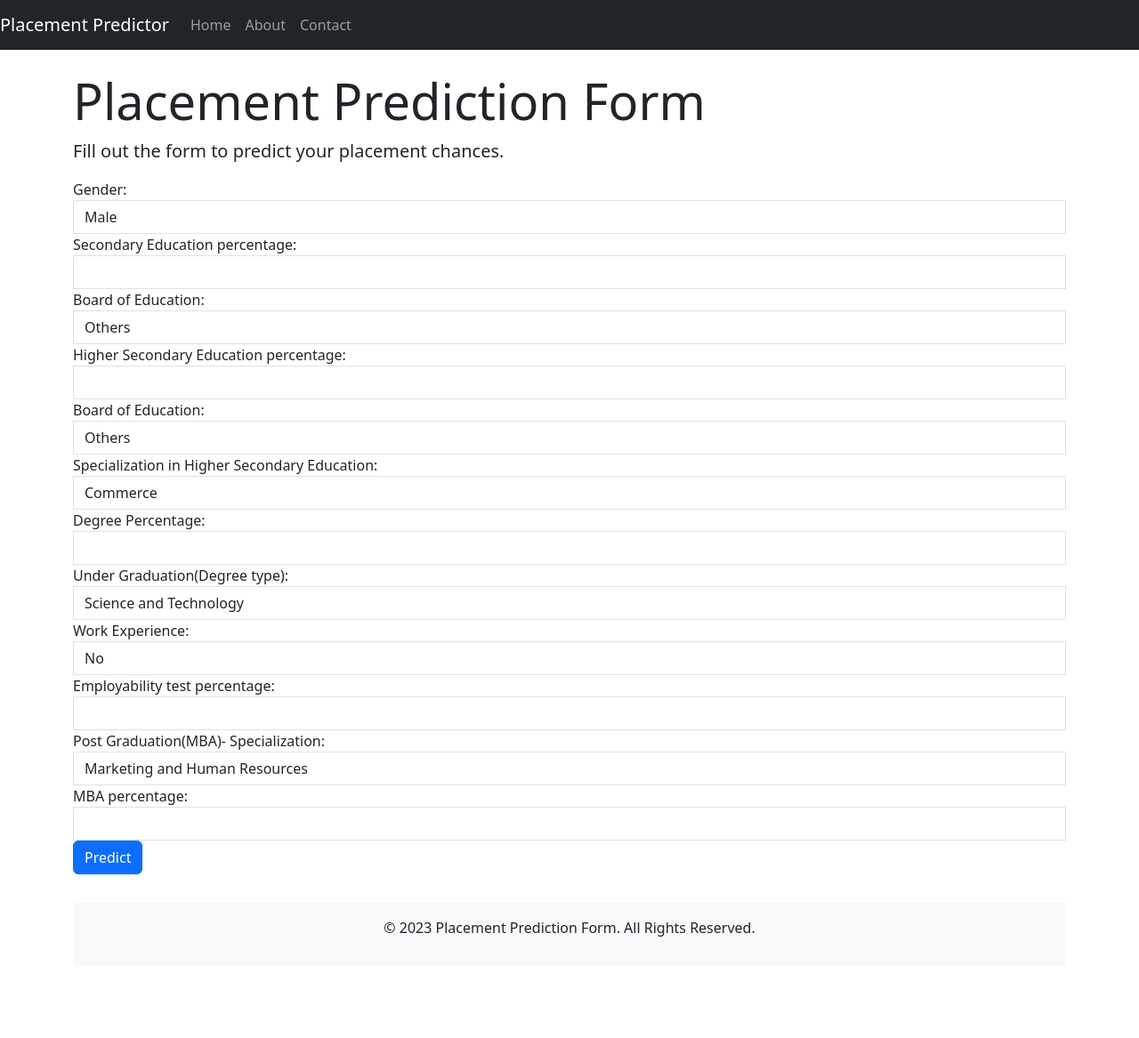
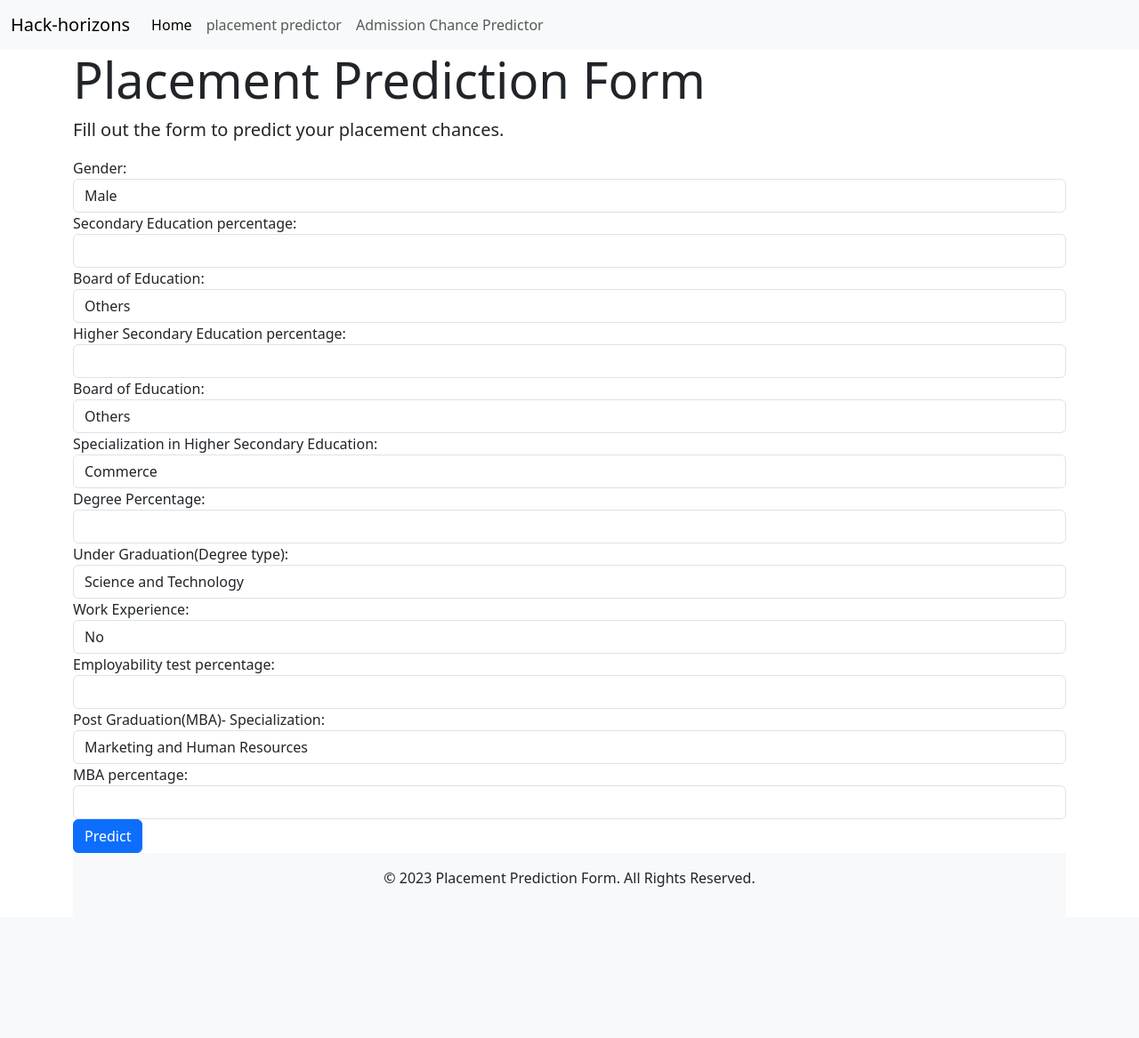
Before and after one commit to sainath-kadam/Hack_Horizons, a Python web app: template ml model/flask/templates/home_plm.html in a window 1280 px wide. Shown: the whole page at 89% size. After the commit the page ends 997 px from the top, so only its background shows below. Run offline with Jinja, Linux system fonts and the light colour scheme; the template is opened without the code that fills it, so the values that code supplies are empty.

Commit message:
Pending changes exported from your codespace

```diff
--- a/ml model/flask/templates/home_plm.html
+++ b/ml model/flask/templates/home_plm.html
@@ -10,49 +10,28 @@
     <!-- Bootstrap CSS -->
     <link rel="stylesheet" href="https://cdn.jsdelivr.net/npm/bootstrap@5.3.0-alpha3/dist/css/bootstrap.min.css">
 
-    <!-- Custom styles for this template -->
-    <style>
-        body {
-            padding-top: 5rem;
-            padding-bottom: 5rem;
-        }
-
-        .navbar {
-            margin-bottom: 2rem;
-        }
-
-        .form-control {
-            border-radius: 0;
-        }
-
-        footer {
-            margin-top: 2rem;
-            padding: 2rem 0;
-            background-color: #f5f5f5;
-        }
-    </style>
 </head>
 
 <body>
-    <!-- Navbar -->
-    <nav class="navbar navbar-expand-md navbar-dark bg-dark fixed-top">
-        <a class="navbar-brand" href="#">Placement Predictor</a>
-        <button class="navbar-toggler" type="button" data-toggle="collapse" data-target="#navbarCollapse"
-            aria-controls="navbarCollapse" aria-expanded="false" aria-label="Toggle navigation">
+	<nav class="navbar navbar-expand-lg navbar-light bg-light">
+		<div class="container-fluid">
+			<a class="navbar-brand" href="#">Hack-horizons</a>
+			<button class="navbar-toggler" type="button" data-bs-toggle="collapse" data-bs-target="#navbarNav" aria-controls="navbarNav" aria-expanded="false" aria-label="Toggle navigation">
 				<span class="navbar-toggler-icon"></span>
 			</button>
-        <div class="collapse navbar-collapse" id="navbarCollapse">
-            <ul class="navbar-nav mr-auto">
-                <li class="nav-item active">
-                    <a class="nav-link" href="#">Home</a>
+			<div class="collapse navbar-collapse" id="navbarNav">
+				<ul class="navbar-nav">
+					<li class="nav-item">
+						<a class="nav-link active" aria-current="page" href="/">Home</a>
 					</li>
 					<li class="nav-item">
-                    <a class="nav-link" href="#">About</a>
+						<a class="nav-link" href="/plm">placement predictor</a>
 					</li>
 					<li class="nav-item">
-                    <a class="nav-link" href="#">Contact</a>
+						<a class="nav-link" href="/adm">Admission Chance Predictor</a>
 					</li>
 				</ul>
+			</div>
 		</div>
 	</nav>
 
```
Also changed, not shown: ml model/flask/app.py (+9 -1 lines), ml model/flask/templates/home.html (added, +66 -0 lines), ml model/flask/templates/home_adm.html (+21 -12 lines), ml model/flask/templates/result_adm.html (+5 -7 lines), ml model/flask/templates/result_plm.html (+21 -0 lines). Lines whose indentation alone changed are shown as unchanged.
